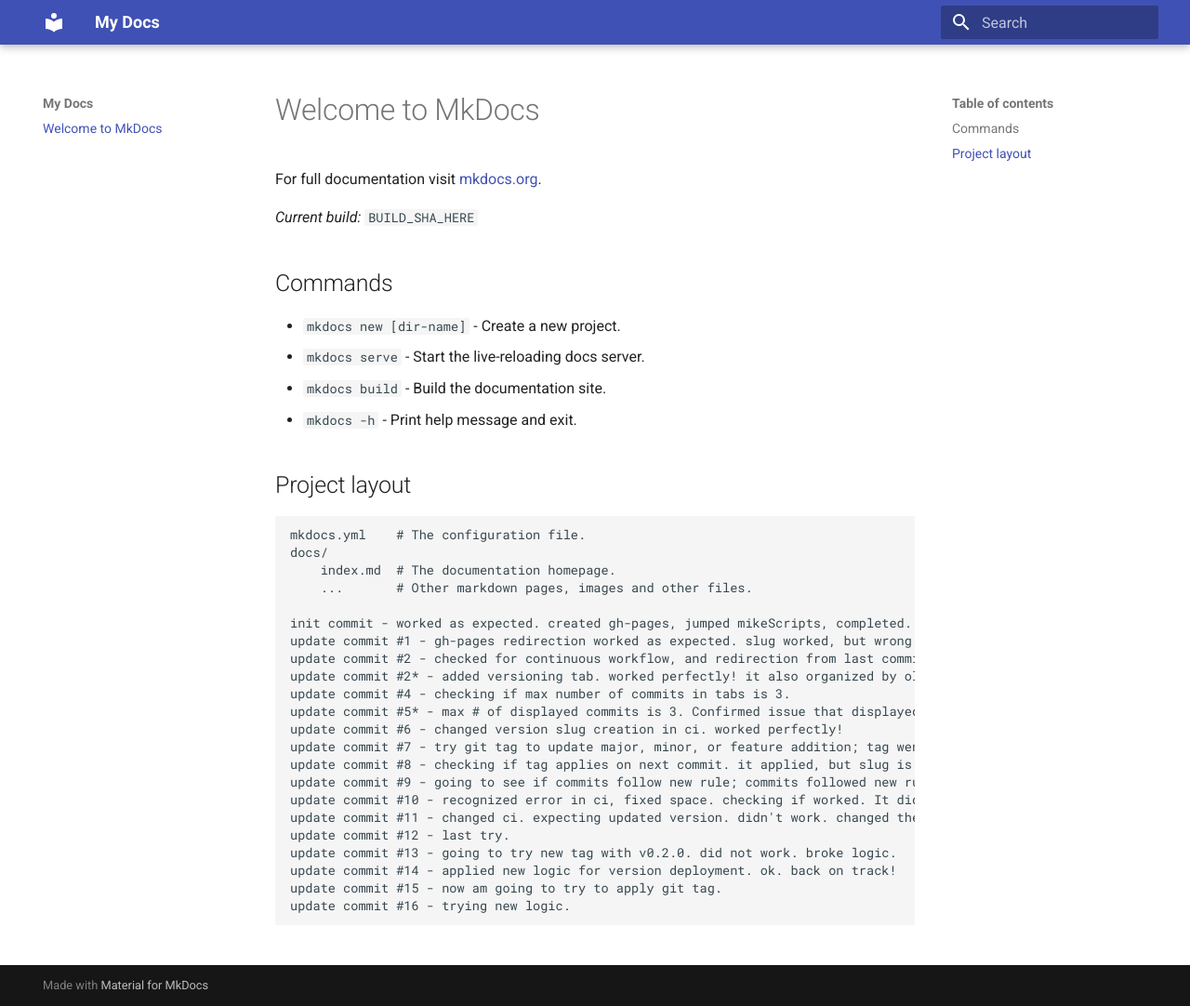
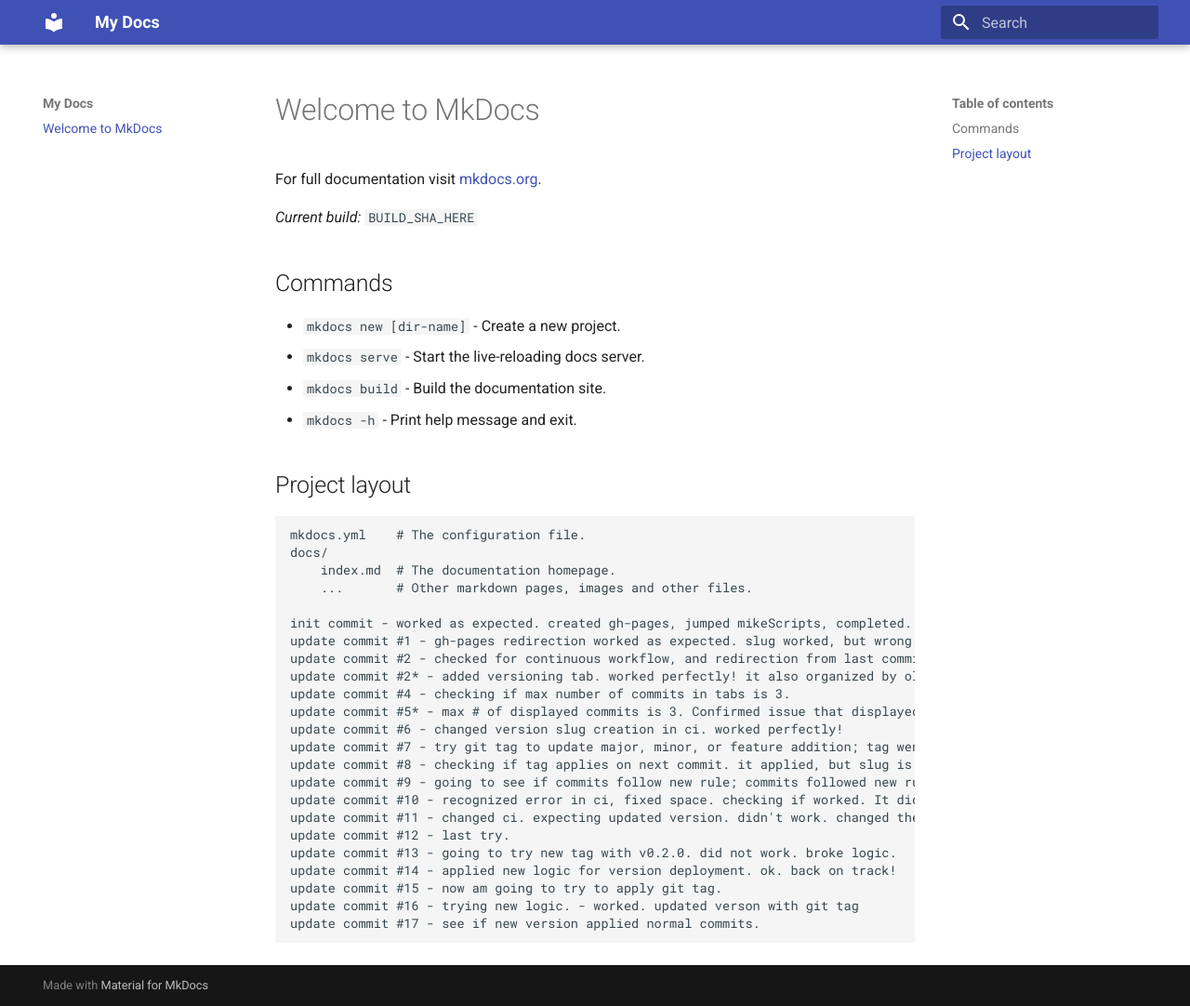
Before and after one commit to mateusloubach/docs, an MkDocs documentation site: the page built from documentation/docs/index.md, in a window 1280 px wide and 1082 px high. Shown: the whole window at 93% size. Built offline with MkDocs 1.6.1 and Material for MkDocs 9.7.7, drawn with Linux system fonts in a browser that asks for light colours; the version menu is left out.

Commit message:
update commit #17

```diff
--- a/documentation/docs/index.md
+++ b/documentation/docs/index.md
@@ -34,4 +34,5 @@
     update commit #13 - going to try new tag with v0.2.0. did not work. broke logic.
     update commit #14 - applied new logic for version deployment. ok. back on track!
     update commit #15 - now am going to try to apply git tag.
-    update commit #16 - trying new logic.
+    update commit #16 - trying new logic. - worked. updated verson with git tag
+    update commit #17 - see if new version applied normal commits.
```
